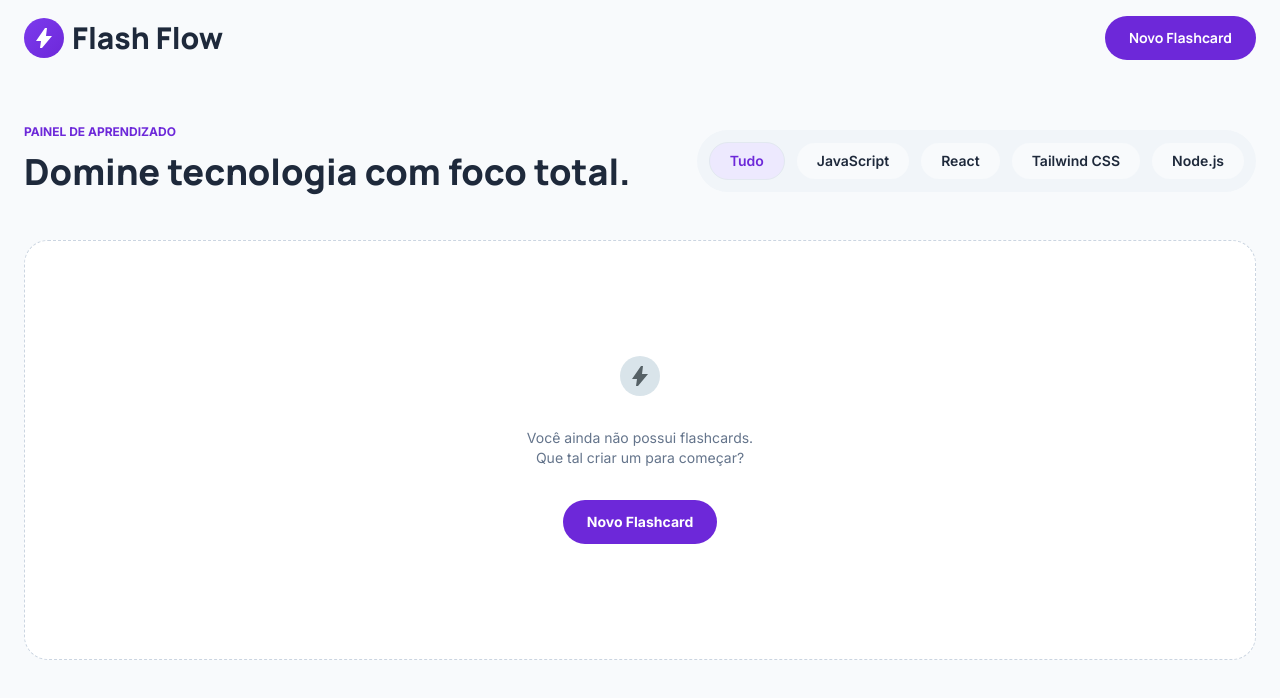
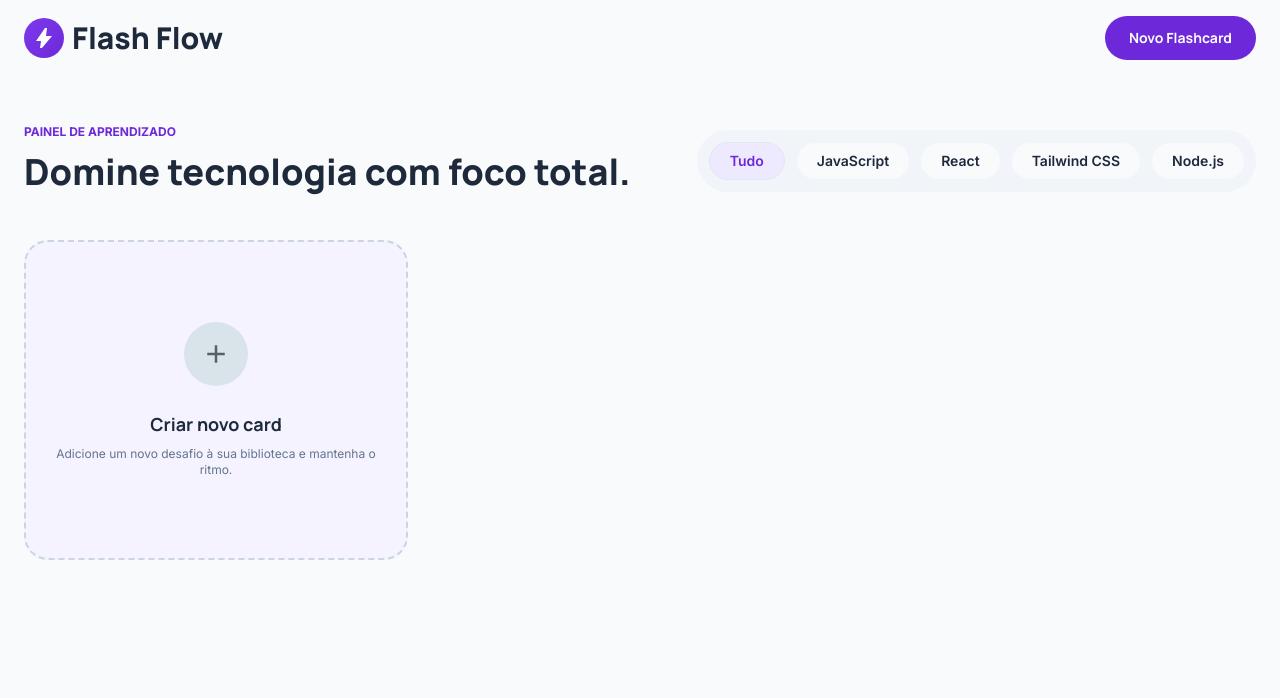
Before and after one commit to williammilanez/flashflow_2.0, a React (Vite) app in the folder web/: page / in a window 1280 px wide. Shown: the top 698 px of the page. Built offline with nearby package versions, Linux system fonts and the light colour scheme.

Commit message:
feat(ui): add create new card placeholder component

```diff
--- /dev/null
+++ b/web/src/components/CreateCardButton/CreateCardButton.tsx
@@ -0,0 +1,45 @@
+type CreateCardButtonProps = {
+  onCreate?: () => void;
+};
+
+export function CreateCardButton({ onCreate }: CreateCardButtonProps) {
+  return (
+    <article
+      className="
+        min-h-[320px]
+        rounded-3xl
+        border-2
+        border-dashed
+        border-slate-300
+        bg-violet-50
+        p-6
+        flex
+        flex-col
+        items-center
+        justify-center
+        text-center
+        transition
+        hover:border-violet-400
+        hover:bg-white
+      "
+    >
+      <button onClick={onCreate} className="hover:opacity-80 transition">
+        <img
+          src="/Button-create-new-card.svg"
+          alt="Criar novo flashcard"
+          className="w-16 h-16 object-contain"
+        />
+      </button>
+
+      <div className="mt-6 flex flex-col gap-2">
+        <h3 className="font-manrope text-lg font-bold text-slate-800">
+          Criar novo card
+        </h3>
+
+        <p className="font-inter text-xs font-normal text-slate-500">
+          Adicione um novo desafio à sua biblioteca e mantenha o ritmo.
+        </p>
+      </div>
+    </article>
+  );
+}
--- a/web/src/pages/Home.tsx
+++ b/web/src/pages/Home.tsx
@@ -1,5 +1,5 @@
 import { CategoryFilter } from "../components/CategoryFilter/CategoryFilter";
-import { EmptyState } from "../components/EmptyState/EmptyState";
+import { CreateCardButton } from "../components/CreateCardButton/CreateCardButton";
 import { Header } from "../components/Header/Header";
 
 export function Home() {
@@ -22,7 +22,9 @@ export function Home() {
           <CategoryFilter />
         </section>
 
-        <EmptyState />
+        <section className="mt-12 max-w-sm">
+          <CreateCardButton />
+        </section>
       </main>
     </div>
   );
```
Also changed, not shown: web/public/Button-create-new-card.svg (added).
